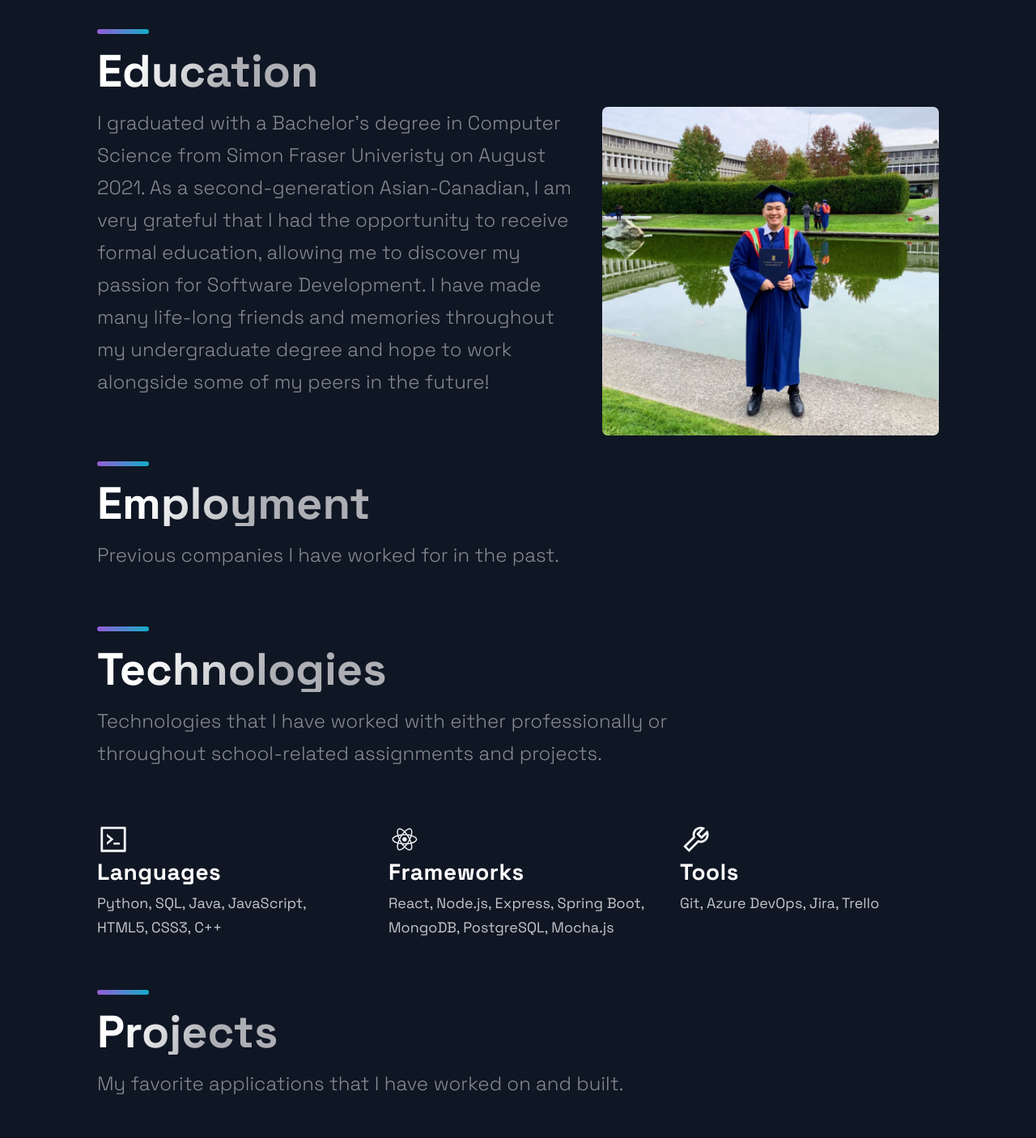
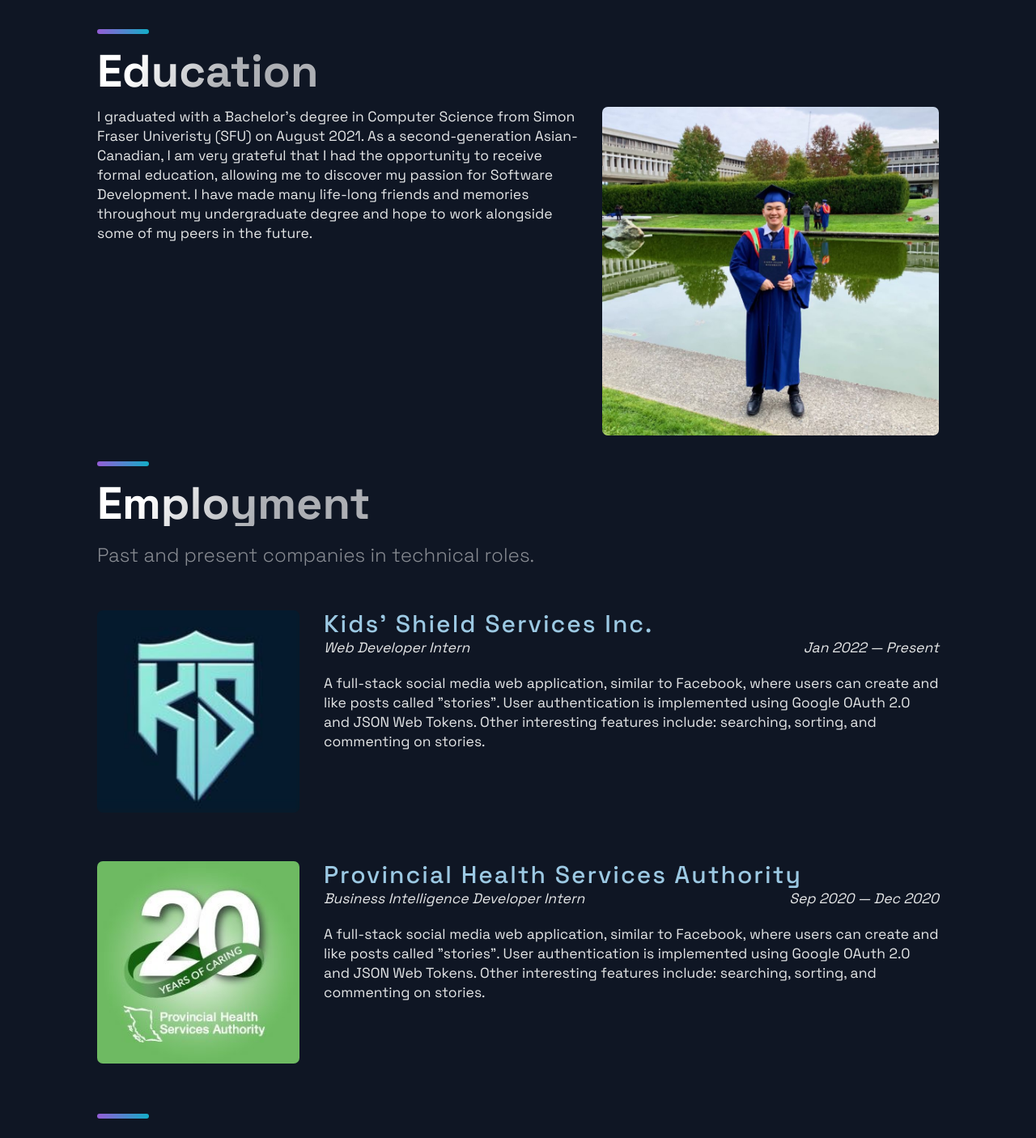
Before and after one commit to klam98/personal-portfolio, a Next.js app: page / in a window 1280 px wide. Shown: the part 820-2226 px from the top of the page at 81% size. Built offline with nearby package versions, Linux system fonts and the light colour scheme.

Commit message:
Setup Employment section, refactored CSS for older sections.

```diff
--- a/src/components/Education/Education.js
+++ b/src/components/Education/Education.js
@@ -13,11 +13,11 @@ function Education() {
             <EducationContainer>
                 <EducationText>
                     I graduated with a Bachelor's degree in Computer Science from Simon Fraser
-                    Univeristy on August 2021. As a second-generation Asian-Canadian, I am very
-                    grateful that I had the opportunity to receive formal education, allowing me to
-                    discover my passion for Software Development. I have made many life-long friends
-                    and memories throughout my undergraduate degree and hope to work alongside some
-                    of my peers in the future!
+                    Univeristy (SFU) on August 2021. As a second-generation Asian-Canadian, I am
+                    very grateful that I had the opportunity to receive formal education, allowing
+                    me to discover my passion for Software Development. I have made many life-long
+                    friends and memories throughout my undergraduate degree and hope to work
+                    alongside some of my peers in the future.
                 </EducationText>
                 <Img src={graduated} />
             </EducationContainer>
--- a/src/components/Education/EducationStyles.js
+++ b/src/components/Education/EducationStyles.js
@@ -21,25 +21,20 @@ export const EducationContainer = styled.div`
 
 export const EducationText = styled.p`
     max-width: 60%;
-    font-size: 24px;
-    line-height: 40px;
-    font-weight: 300;
     padding-bottom: 3.6rem;
     padding-right: 25px;
-    color: rgba(255, 255, 255, 0.5);
+    color: #e4e6e7;
+    font-size: 1.75rem;
+    line-height: 24px;
+    text-align: left;
 
     @media ${(props) => props.theme.breakpoints.md} {
-        max-width: 670px;
-        font-size: 20px;
-        line-height: 32px;
+        max-width: 100%;
         padding-bottom: 24px;
         padding-right: 0px;
     }
 
     @media ${(props) => props.theme.breakpoints.sm} {
-        font-size: 16px;
-        line-height: 24px;
         padding-bottom: 16px;
-        padding-right: 0px;
     }
 `;
--- a/src/components/Employment/Employment.js
+++ b/src/components/Employment/Employment.js
@@ -1,6 +1,8 @@
 import React from "react";
 
 import { Section, SectionDivider, SectionTitle, SectionText } from "../../styles/GlobalComponents";
+import { RowContainer, Img, RowInfo, HeaderThree, JobInfo, ItalicsInfo } from "./EmploymentStyles";
+import { employmentData } from "../../constants/constants";
 
 function Employment() {
     return (
@@ -8,7 +10,29 @@ function Employment() {
             <SectionDivider />
             <br />
             <SectionTitle>Employment</SectionTitle>
-            <SectionText>Previous companies I have worked for in the past.</SectionText>
+            <SectionText style={{ paddingBottom: "1.8rem" }}>
+                Past and present companies in technical roles.
+            </SectionText>
+
+            {employmentData.map(
+                ({ id, company, jobTitle, dateStart, dateEnd, description, image }) => (
+                    <RowContainer key={id}>
+                        <Img src={image} />
+                        <RowInfo>
+                            <HeaderThree title>{company}</HeaderThree>
+                            <div style={{ display: "flex", justifyContent: "space-between" }}>
+                                <ItalicsInfo style={{ paddingRight: "1.5rem" }}>
+                                    {jobTitle}
+                                </ItalicsInfo>
+                                <ItalicsInfo style={{ paddingLeft: "1.5rem" }}>
+                                    {dateStart} — {dateEnd}
+                                </ItalicsInfo>
+                            </div>
+                            <JobInfo>{description}</JobInfo>
+                        </RowInfo>
+                    </RowContainer>
+                )
+            )}
         </Section>
     );
 }
--- a/src/components/Employment/EmploymentStyles.js
+++ b/src/components/Employment/EmploymentStyles.js
@@ -0,0 +1,71 @@
+import styled from "styled-components";
+
+export const RowContainer = styled.div`
+    display: grid;
+    grid-template-areas: "img info";
+    padding: 3rem 0rem;
+    column-gap: 3rem;
+
+    @media ${(props) => props.theme.breakpoints.lg} {
+        display: block;
+        padding: 3rem 0rem 0rem 0rem;
+    }
+    @media ${(props) => props.theme.breakpoints.sm} {
+        display: flex;
+        flex-direction: column;
+    }
+`;
+
+export const Img = styled.img`
+    display: flex;
+    grid: img;
+    width: 250px;
+    height: 250px;
+    object-fit: cover;
+    overflow: hidden;
+    border-radius: 7px;
+
+    @media ${(props) => props.theme.breakpoints.lg} {
+        margin-bottom: 2rem;
+    }
+    @media ${(props) => props.theme.breakpoints.sm} {
+        align-self: center;
+    }
+`;
+
+export const RowInfo = styled.div`
+    display: flex;
+    flex-direction: column;
+    grid: info;
+    width: 100%;
+    color: #e4e6e7;
+    font-size: 1.75rem;
+    line-height: 24px;
+
+    @media ${(props) => props.theme.breakpoints.sm} {
+        padding: 1rem 1rem;
+    }
+`;
+
+export const HeaderThree = styled.h3`
+    font-weight: 500;
+    letter-spacing: 2px;
+    color: #9cc9e3;
+    padding: 0.5rem 0;
+    font-size: ${(props) => (props.title ? "3rem" : "2rem")};
+`;
+
+export const ItalicsInfo = styled.p`
+    font-style: italic;
+    font-size: 1.75rem;
+    line-height: 24px;
+`;
+
+export const JobInfo = styled.p`
+    width: 100%;
+    padding: 20px 0px;
+    color: #e4e6e7;
+    font-size: 1.75rem;
+    line-height: 24px;
+    text-align: left;
+`;
--- a/src/components/Footer/Footer.js
+++ b/src/components/Footer/Footer.js
@@ -31,6 +31,7 @@ const Footer = () => {
                 <CompanyContainer>
                     <Slogan>
                         © Copyright 2022 <span style={{ fontStyle: "italic" }}>Kenrick Lam</span>
+                        <br /> Made with React and Next.js.
                     </Slogan>
                 </CompanyContainer>
                 <SocialContainer>
--- a/src/components/Projects/ProjectsStyles.js
+++ b/src/components/Projects/ProjectsStyles.js
@@ -9,23 +9,22 @@ export const Img = styled.img`
 
 export const GridContainer = styled.section`
     display: grid;
-    grid-template-columns: repeat(auto-fill, minmax(400px, 1fr));
+    grid-template-columns: repeat(auto-fill, minmax(450px, 1fr));
     padding: 3rem;
     place-items: center;
-    column-gap: 2rem;
+    column-gap: 3rem;
     row-gap: 3rem;
     @media ${(props) => props.theme.breakpoints.sm} {
         display: flex;
         flex-direction: column;
-        padding: 2rem;
-        padding-bottom: 0;
+        padding: 2rem 0.5rem 4rem 0.5rem;
     }
 `;
 export const BlogCard = styled.div`
     border-radius: 10px;
     box-shadow: 3px 3px 20px rgba(80, 78, 78, 0.5);
     text-align: center;
-    width: 400px;
+    width: 450px;
     @media ${(props) => props.theme.breakpoints.sm} {
         width: 100%;
     }
@@ -65,13 +64,13 @@ export const Intro = styled.div`
 
 export const CardInfo = styled.p`
     width: 100%;
-    padding: 0px 50px 25px;
+    padding: 0px 30px 25px;
     color: #e4e6e7;
-    font-style: 2rem;
+    font-size: 1.75rem;
     line-height: 24px;
-    text-align: justify;
+    text-align: left;
     @media ${(props) => props.theme.breakpoints.sm} {
-        padding: 0.3rem;
+        padding: 1rem 2rem 2rem 2rem;
     }
 `;
 
@@ -97,7 +96,7 @@ export const ExternalLinks = styled.a`
 
 export const TagList = styled.ul`
     display: flex;
-    justify-content: space-around;
+    justify-content: space-evenly;
     padding: 2rem;
 `;
 
--- a/src/components/Technologies/Technologies.js
+++ b/src/components/Technologies/Technologies.js
@@ -10,7 +10,7 @@ const Technologies = () => (
         <br />
         <SectionTitle>Technologies</SectionTitle>
         <SectionText>
-            Technologies that I have worked with either professionally or throughout school-related
+            Technologies that I have worked with either professionally or through school-related
             assignments and projects.
         </SectionText>
         <List>
@@ -40,7 +40,9 @@ const Technologies = () => (
                 </picture>
                 <ListContainer>
                     <ListTitle>Tools</ListTitle>
-                    <ListParagraph>Git, Azure DevOps, Jira, Trello</ListParagraph>
+                    <ListParagraph>
+                        Git, Azure DevOps, Jira, Trello, JoomlaCMS, cPanel, Figma
+                    </ListParagraph>
                 </ListContainer>
             </ListItem>
         </List>
--- a/src/components/Technologies/TechnologiesStyles.js
+++ b/src/components/Technologies/TechnologiesStyles.js
@@ -35,7 +35,7 @@ export const List = styled.ul`
     list-style-type: none;
     display: grid;
     grid-template-columns: repeat(3, 1fr);
-    gap: 40px;
+    gap: 75px;
     margin: 3rem 0;
 
     @media ${(props) => props.theme.breakpoints.lg} {
--- a/src/constants/constants.js
+++ b/src/constants/constants.js
@@ -76,3 +76,26 @@ export const achievementsData = [
     { number: 1900, text: "Achievement 3" },
     { number: 5000, text: "Achievement 4" },
 ];
+
+export const employmentData = [
+    {
+        company: "Kids' Shield Services Inc.",
+        jobTitle: "Web Developer Intern",
+        dateStart: "Jan 2022",
+        dateEnd: "Present",
+        description:
+            'A full-stack social media web application, similar to Facebook, where users can create and like posts called "stories". User authentication is implemented using Google OAuth 2.0 and JSON Web Tokens. Other interesting features include: searching, sorting, and commenting on stories.',
+        image: "/images/8.jpg",
+        id: 0,
+    },
+    {
+        company: "Provincial Health Services Authority",
+        jobTitle: "Business Intelligence Developer Intern",
+        dateStart: "Sep 2020",
+        dateEnd: "Dec 2020",
+        description:
+            'A full-stack social media web application, similar to Facebook, where users can create and like posts called "stories". User authentication is implemented using Google OAuth 2.0 and JSON Web Tokens. Other interesting features include: searching, sorting, and commenting on stories.',
+        image: "/images/7.jpg",
+        id: 1,
+    },
+];
--- a/src/styles/GlobalComponents/index.js
+++ b/src/styles/GlobalComponents/index.js
@@ -64,13 +64,13 @@ export const SectionText = styled.p`
 
     @media ${(props) => props.theme.breakpoints.md} {
         max-width: 670px;
-        font-size: 20px;
+        font-size: 22px;
         line-height: 32px;
         padding-bottom: 24px;
     }
 
     @media ${(props) => props.theme.breakpoints.sm} {
-        font-size: 16px;
+        font-size: 20px;
         line-height: 24px;
         padding-bottom: 16px;
     }
```
Also changed, not shown: public/images/7.jpg (added), public/images/8.jpg (added).
